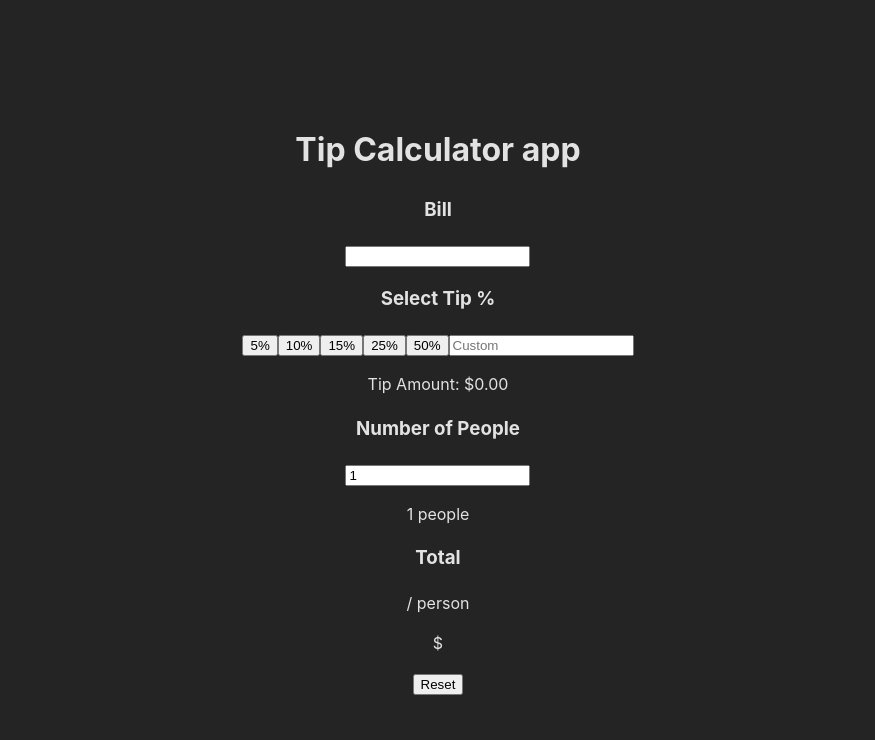
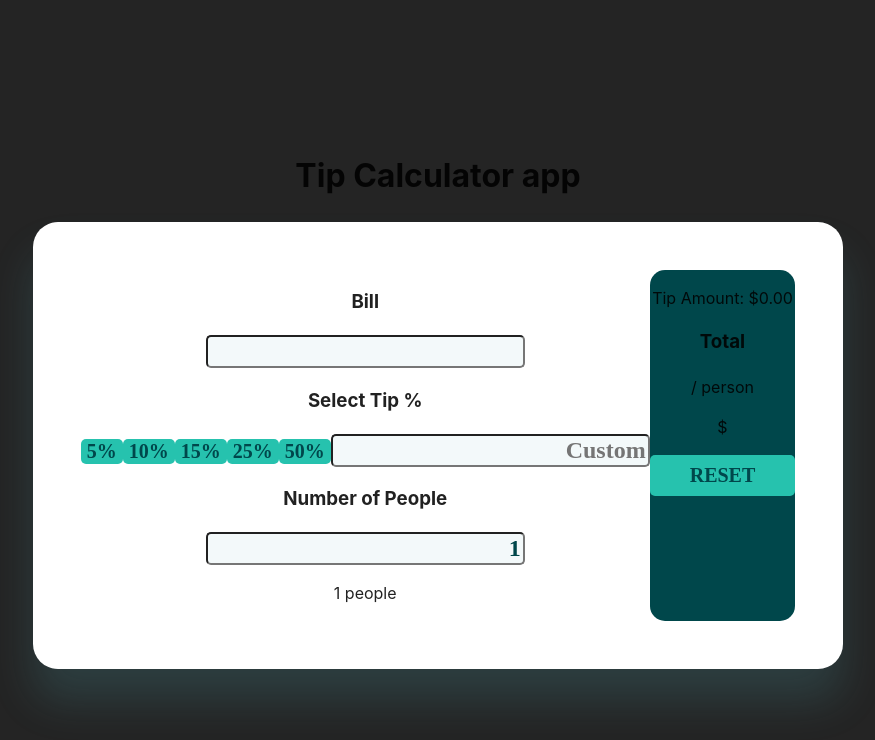
Before and after one commit to zowieerickson/react-tip-calculator-app, a React (Vite) app: page / in a window 1280 px wide. Shown: the top 740 px of the page, without its empty margins (202-1077 px from the left). Built offline with nearby package versions, Linux system fonts and the light colour scheme.

Commit message:
begin styling app, add in starter styles and HTML structure

```diff
--- a/src/App.jsx
+++ b/src/App.jsx
@@ -6,7 +6,6 @@ function App() {
   return (
     <div className="calculator-wrapper">
       <h1>Tip Calculator app</h1>
-      <p></p>
       <DataWrapper />
     </div>
   )
--- a/src/components/Button.jsx
+++ b/src/components/Button.jsx
@@ -1,6 +1,8 @@
-function Button({ onClick, children }) {
+import '../styles/button.css'
+
+function Button({buttonClass, onClick, children }) {
     return (
-        <button onClick={onClick}>
+        <button className={buttonClass} onClick={onClick}>
             {children}
         </button>
     )
@@ -15,7 +17,7 @@ export default function ResetButton({ onStateChangeBill, onStateChangePeopleCoun
     }
 
     return (
-        <Button onClick={handleOnClickReset}>
+        <Button buttonClass="reset" onClick={handleOnClickReset}>
             Reset
         </Button>
     )
--- a/src/components/DataWrapper.jsx
+++ b/src/components/DataWrapper.jsx
@@ -1,7 +1,9 @@
 import { useState } from "react"
+import '../styles/datawrapper.css'
 import Bill from "./Bill"
 import SelectTip from "./SelectTip"
 import NumberOfPeople from "./NumberOfPeople"
+import TipAmount from "./TipAmount"
 import Total from "./Total"
 import ResetButton from "./Button"
 
@@ -33,7 +35,8 @@ export default function DataWrapper() {
     // End of lifting State
 
     return (
-        <div>
+        <section className="tip-calculator">
+            <div className="calculation-container">
                 <Bill
                     bill={bill}
                     onStateChangeBill={handleStateChangeBill}
@@ -51,17 +54,28 @@ export default function DataWrapper() {
                     onStateChangePeopleCount={handleStateChangePeopleCount}
                     regexNumbersOnly={regexNumbersOnly}
                 />
+            </div>
+            <div className="summary-container">
+                <TipAmount
+                    bill={bill}
+                    tipPercentage={tipPercentage}
+                />
                 <Total
                     bill={bill}
                     tipPercentage={tipPercentage}
                     peopleCount={peopleCount}
                 />
                 <ResetButton
+                    bill={bill}
+                    peopleCount={peopleCount}
+                    tipPercentage={tipPercentage}
+                    customTip={customTip}
                     onStateChangeBill={handleStateChangeBill}
                     onStateChangePeopleCount={handleStateChangePeopleCount}
                     onStateChangeTipPercentage={handleStateChangeTipPercentage}
                     onStateChangeCustomTip={handleStateChangeCustomTip}
                 />
             </div>
+        </section>
     )
 }
--- a/src/components/SelectTip.jsx
+++ b/src/components/SelectTip.jsx
@@ -22,10 +22,6 @@ export default function SelectTip({
             }
         onStateChangeCustomTip(e.target.value);
       }
-    }
-
-    function calculateTipAmount() {
-      return (tipPercentage * bill).toFixed(2);
     }
 
     return (
@@ -54,7 +50,6 @@ export default function SelectTip({
           name=""
           id=""
         />
-        <p>Tip Amount: ${calculateTipAmount()}</p>
       </div>
     );
   }
--- a/src/components/TipAmount.jsx
+++ b/src/components/TipAmount.jsx
@@ -1,9 +1,8 @@
-export default function TipAmount() {
-    return (
-        <div>
-            <h3>Tip Amount</h3>
-            <p>/ person</p>
-            <p>$4.27</p>
-        </div>
-    )
+export default function TipAmount({ tipPercentage, bill }) {
+
+    function calculateTipAmount() {
+        return (tipPercentage * bill).toFixed(2);
+      }
+
+    return <p>Tip Amount: ${calculateTipAmount()}</p>
 }
--- a/src/index.css
+++ b/src/index.css
@@ -4,7 +4,7 @@
   font-weight: 400;
 
   color-scheme: light dark;
-  color: rgba(255, 255, 255, 0.87);
+  color: rgba(0, 0, 0, 0.87);
   background-color: #242424;
 
   font-synthesis: none;
@@ -21,3 +21,13 @@ body {
   min-width: 320px;
   min-height: 100vh;
 }
+
+input {
+  border-radius: 5px;
+  background: #F3F9FA;
+  color: #00474B;
+  text-align: right;
+  font-size: 24px;
+  font-family: Space Mono;
+  font-weight: 700;
+}
--- /dev/null
+++ b/src/styles/button.css
@@ -0,0 +1,24 @@
+button {
+    border: none;
+    border-radius: 5px;
+    background: #26C2AE;
+    color: #00474B;
+    text-align: center;
+    font-size: 20px;
+    font-family: Space Mono;
+    font-weight: 700;
+    outline: none;
+}
+
+button:active {
+    background: #9FE8DF;
+}
+
+button:disabled {
+    background: #0D686D;
+}
+
+.reset {
+    text-transform: uppercase;
+    padding: 9px 40px;
+}
--- /dev/null
+++ b/src/styles/datawrapper.css
@@ -0,0 +1,12 @@
+.tip-calculator {
+    display: flex;
+    padding: 48px;
+    border-radius: 25px;
+    background: #FFF;
+    box-shadow: 0px 32px 43px 0px rgba(79, 166, 175, 0.20);
+}
+
+.summary-container {
+    border-radius: 15px;
+    background: #00474B;
+}
```
Lines whose indentation alone changed are shown as unchanged.
